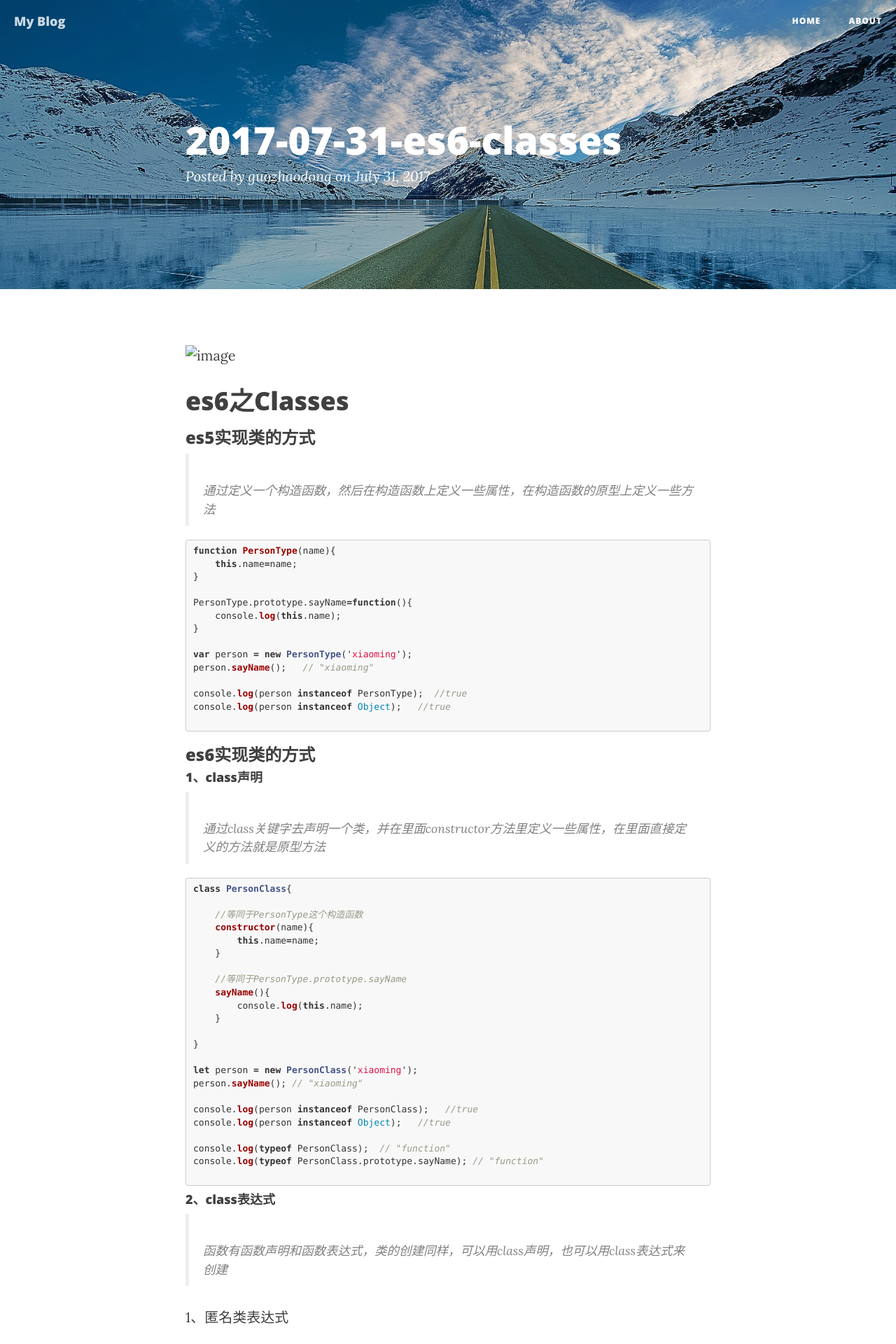
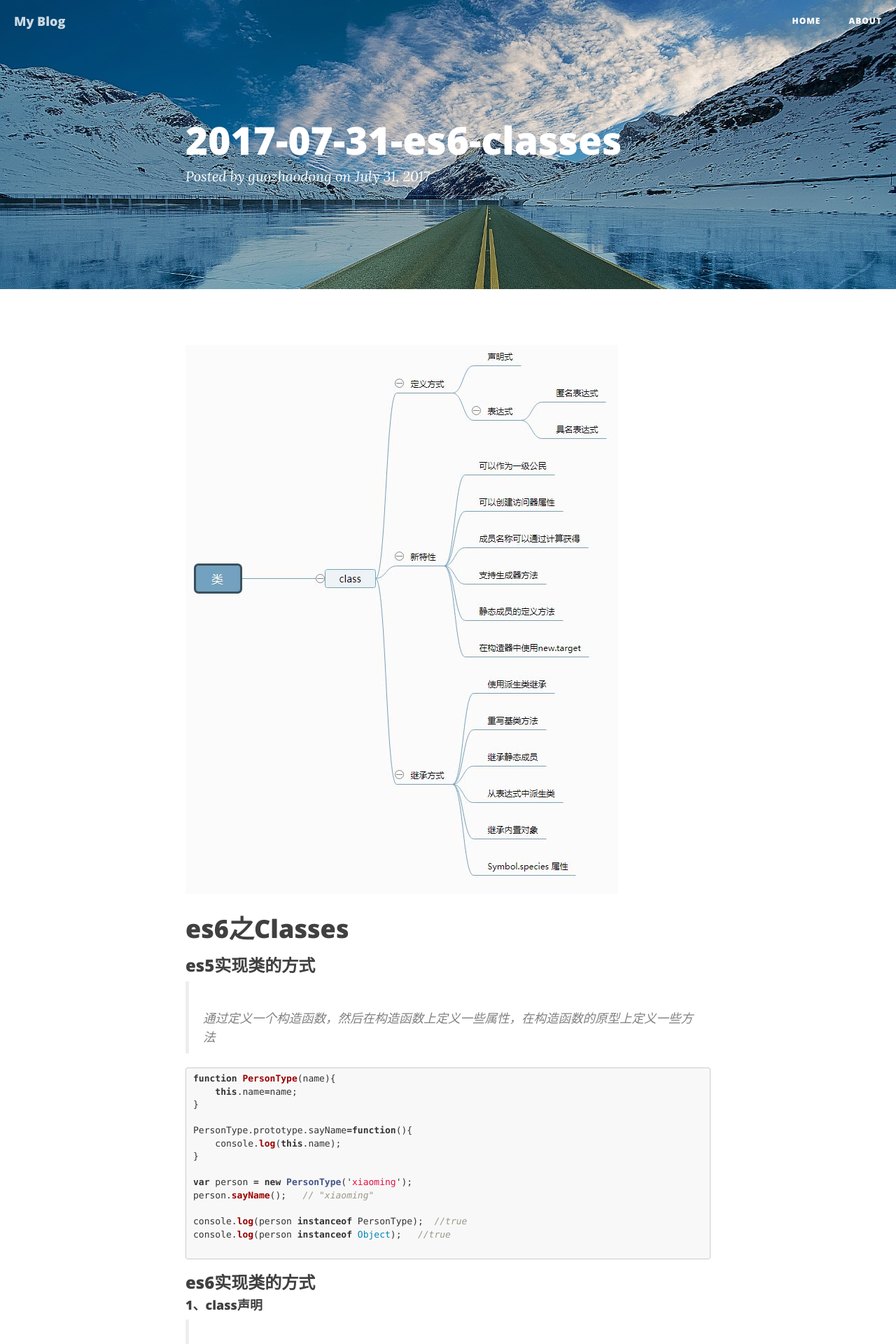
Before and after one commit to Bubble2/Bubble2.github.io, a Jekyll site: the page built from _posts/2017-07-31-es6-classes.md, in a window 1280 px wide. Shown: the top 1920 px of the page at 70% size. Built offline with Jekyll 4.4.1, drawn with Linux system fonts in a browser that asks for light colours; nearby versions of some CDN libraries.

Commit message:
modify classes

```diff
--- a/_posts/2017-07-31-es6-classes.md
+++ b/_posts/2017-07-31-es6-classes.md
@@ -5,7 +5,7 @@ date:       "2017-07-31 "
 author:     "guozhaodong"
 ---
 
-![image](../img/es6-classes/TM20170801103943.jpg)
+![image](/img/es6-classes/TM20170801103943.jpg)
 
 
 # es6之Classes
```
